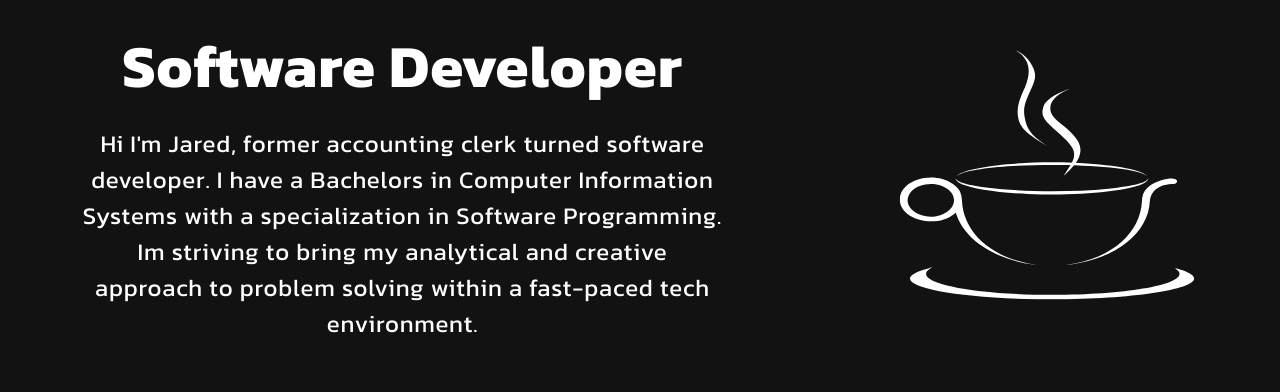
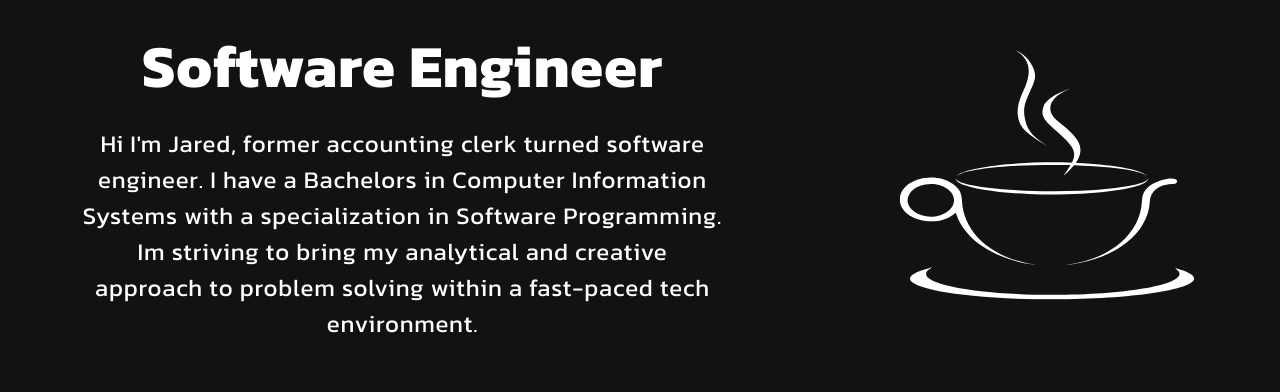
Before and after one commit to jaserino/portfolio, a React (Create React App) app: page / in a window 1280 px wide. Shown: the part 324-716 px from the top of the page. Built offline with nearby package versions, Linux system fonts and the light colour scheme.

Commit message:
updated resume

```diff
--- a/src/components/Hero.js
+++ b/src/components/Hero.js
@@ -8,9 +8,9 @@ export const Hero = () => {
         <Row className="align-items-center">
           <Col xs={12} md={6} xl={7}>
             <span className="name">Jared Serino</span>
-            <h1 className="we">Software Developer</h1>
+            <h1 className="we">Software Engineer</h1>
             <p>
-              Hi I'm Jared, former accounting clerk turned software developer. I
+              Hi I'm Jared, former accounting clerk turned software engineer. I
               have a Bachelors in Computer Information Systems with a
               specialization in Software Programming. Im striving to bring my
               analytical and creative approach to problem solving within a
--- a/src/components/Skills.js
+++ b/src/components/Skills.js
@@ -36,6 +36,13 @@ export const Skills = () => {
                 infinite={true}
                 className={'skill-slider'}
               >
+                <div className="item">
+                  <img
+                    src="https://img.icons8.com/color/144/null/java-coffee-cup-logo--v1.png"
+                    alt="Java"
+                  />
+                  <h5>Java</h5>
+                </div>
                 <div className="item">
                   <img
                     src="https://img.icons8.com/color/144/000000/javascript--v1.png"
@@ -94,13 +101,6 @@ export const Skills = () => {
                 </div>
                 <div className="item">
                   <img
-                    src="https://img.icons8.com/color/144/null/java-coffee-cup-logo--v1.png"
-                    alt="Java"
-                  />
-                  <h5>Java</h5>
-                </div>
-                <div className="item">
-                  <img
                     src="https://img.icons8.com/color/144/null/python--v1.png"
                     alt="Python"
                   />
```
Also changed, not shown: 1 other file (tests, documents, lock files or other folders).
